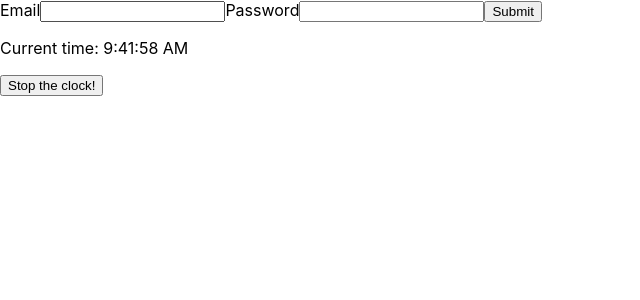
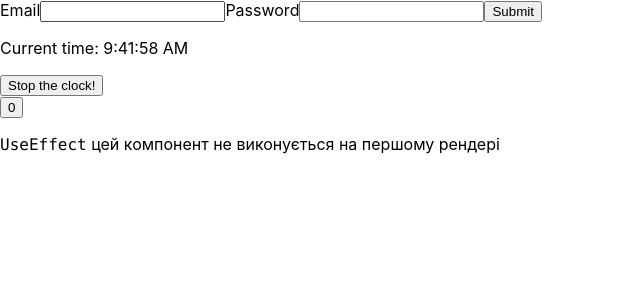
Before and after one commit to tnbdnnk/hooks-theory, a React (Create React App) app: page / in a window 1280 px wide. Shown: the top 300 px of the page, without its empty margins (0-640 px from the left). Built offline with nearby package versions, Linux system fonts and the light colour scheme.

Commit message:
skip effect on first render

```diff
--- a/src/components/App.jsx
+++ b/src/components/App.jsx
@@ -1,5 +1,6 @@
 import {SingUpForm} from './SingUpForm/SingUpForm';
-import {Clock} from './Clock/Clock'
+import {Clock} from './Clock/Clock';
+import {SkipEffectOnFirstRender} from './SkipEffectOnFirstRender/SkipEffectOnFirstRender';
 
 export const App = () => {
     return (
@@ -7,6 +8,8 @@ export const App = () => {
             <SingUpForm/>
 
             <Clock/>
+
+            <SkipEffectOnFirstRender/>
         </div>
     );
 };
--- /dev/null
+++ b/src/components/SkipEffectOnFirstRender/SkipEffectOnFirstRender.jsx
@@ -0,0 +1,28 @@
+import { useState, useEffect, useRef } from "react";
+
+export function SkipEffectOnFirstRender() {
+    const [count, setCount] = useState(0);
+
+    const isFirstRender = useRef(true);
+
+    useEffect(() => {
+        if (isFirstRender.current) {
+            console.log(isFirstRender);
+            isFirstRender.current = false;
+            return;
+        }
+
+        console.log(`Performance of the effect - ${Date.now()}`);
+    });
+
+    return (
+        <div>
+            <button onClick={() => setCount(c => c + 1)}>{count}</button>
+            <p>
+                <code>
+                    UseEffect
+                </code> цей компонент не виконується на першому рендері
+            </p>
+        </div>
+    )
+}
```
Also changed, not shown: src/components/Pokemons/Pokemons.jsx (added), 1 other file (tests, documents, lock files or other folders).
